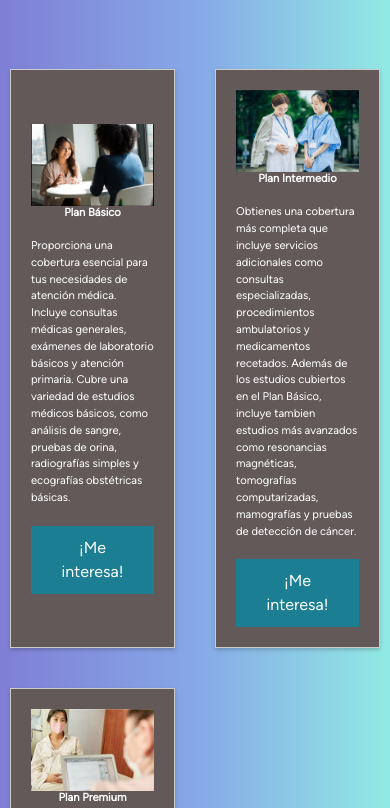
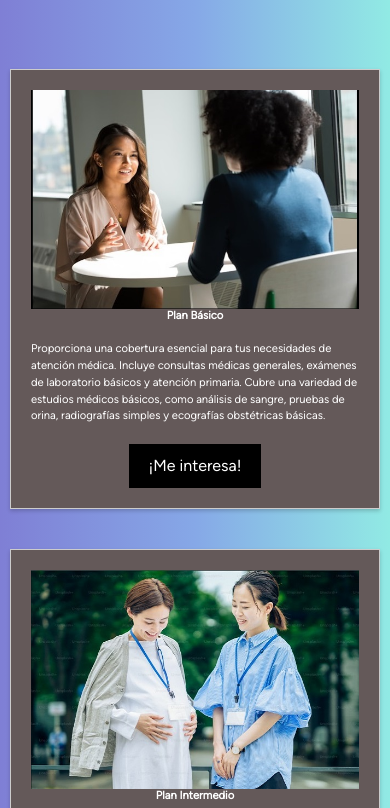
Before and after one commit to manu2487/PFPereyra, a plain HTML site: page pages/planes.html in a window 390 px wide. Shown: the part 637-1445 px from the top of the page. Drawn offline with nearby package versions, Linux system fonts and the light colour scheme.

Commit message:
CSS planes estilo

```diff
--- a/scss/_planes.scss
+++ b/scss/_planes.scss
@@ -51,7 +51,7 @@
   }
 
   button {
-    background-color: #1c7e92;
+    background-color: $color-negro;
     color: #fff;
     border: none;
     padding: 10px 20px;
--- a/scss/_responsive.scss
+++ b/scss/_responsive.scss
@@ -102,12 +102,12 @@
     font-size: inherit;
   }
   .contenedorPlanes {
-    grid-template-columns: 1fr 1fr;
+    grid-template-columns: 1fr;
   }
 
   /*Prestadores*/
   .contenedorPrestadores {
-    flex-direction: column;
+    grid-template-columns: 1fr 1fr;
   }
 
 
```
Also changed, not shown: css/estilo.css, 1 other file.
